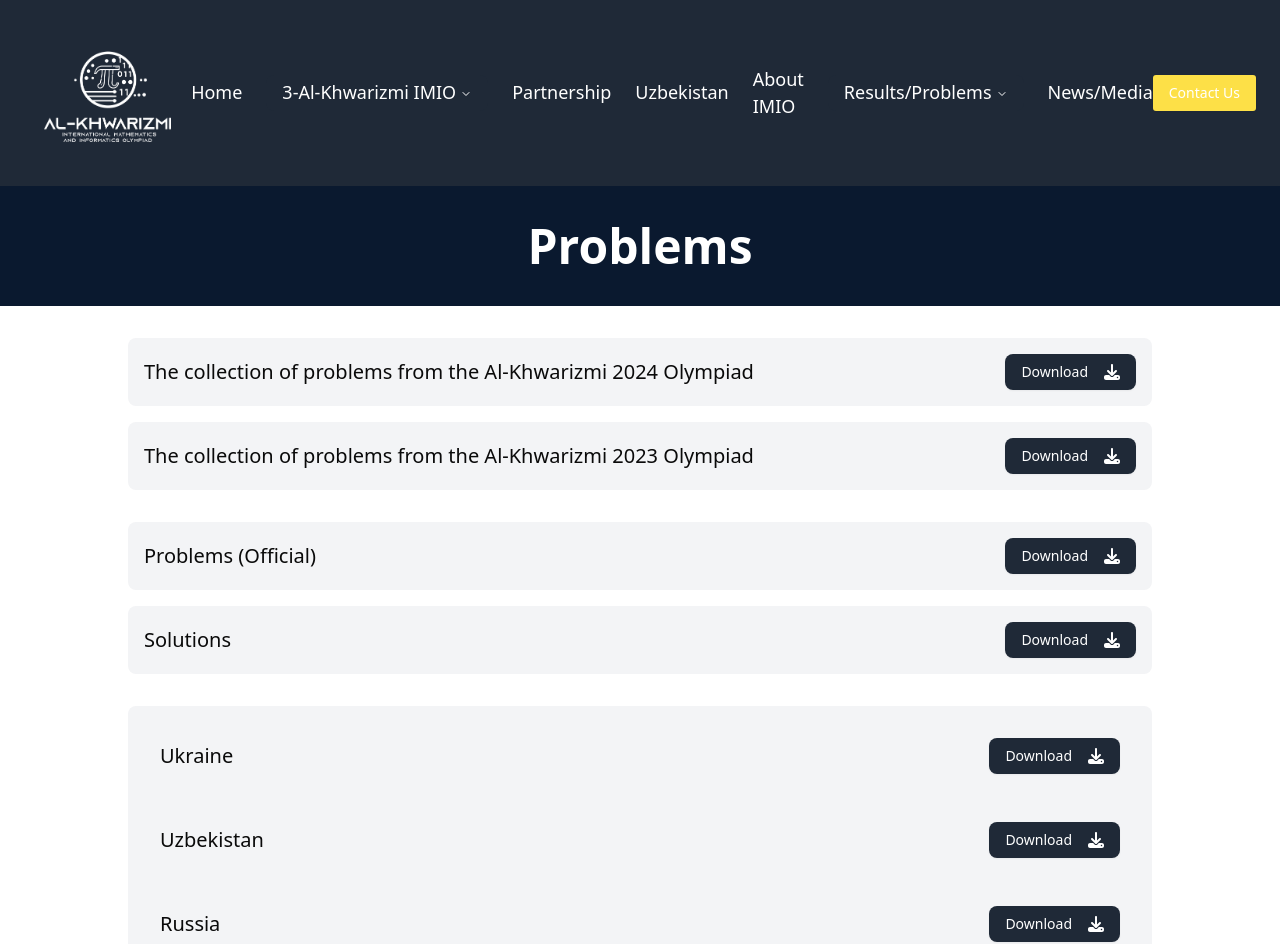
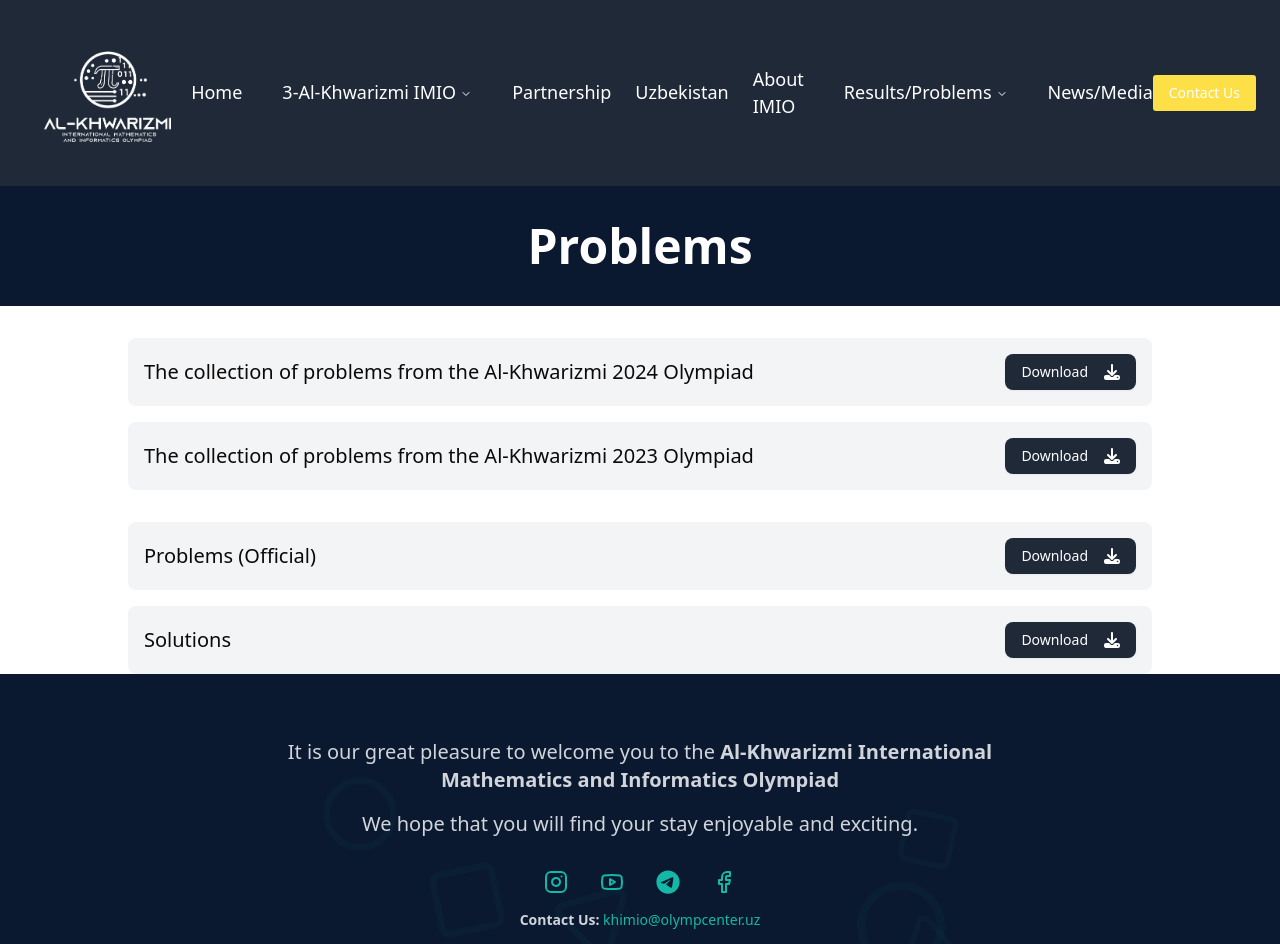
Before and after one commit to OkiljonDadakhanov/alxorazmiy, a Next.js app: page /problems in a window 1280 px wide. Shown: the top 944 px of the page. Built offline with nearby package versions, Linux system fonts and the light colour scheme.

Commit message:
problems of countries removed

```diff
--- a/app/problems/page.tsx
+++ b/app/problems/page.tsx
@@ -73,24 +73,6 @@
             </Button>
           </div>
         </div>
-
-        {/* Country Rows */}
-        <div className="mx-auto mt-6 sm:mt-8 p-4 bg-gray-100 rounded-lg max-w-screen-sm md:max-w-screen-md lg:max-w-screen-lg mb-6">
-          {["Ukraine", "Uzbekistan", "Russia", "Germany"].map((country) => (
-            <div
-              key={country}
-              className="grid grid-cols-[1fr_auto] items-center gap-4 p-4 mt-4 first:mt-0"
-            >
-              <h1 className="text-lg sm:text-xl">{country}</h1>
-              <Button
-                variant="secondary"
-                className="flex items-center bg-gray-800 text-white px-4 py-2 rounded-lg hover:bg-gray-700 hover:scale-105 transition-all duration-300"
-              >
-                Download <FaDownload className="ml-2" />
-              </Button>
-            </div>
-          ))}
-        </div>
       </div>
     </section>
   );
```
